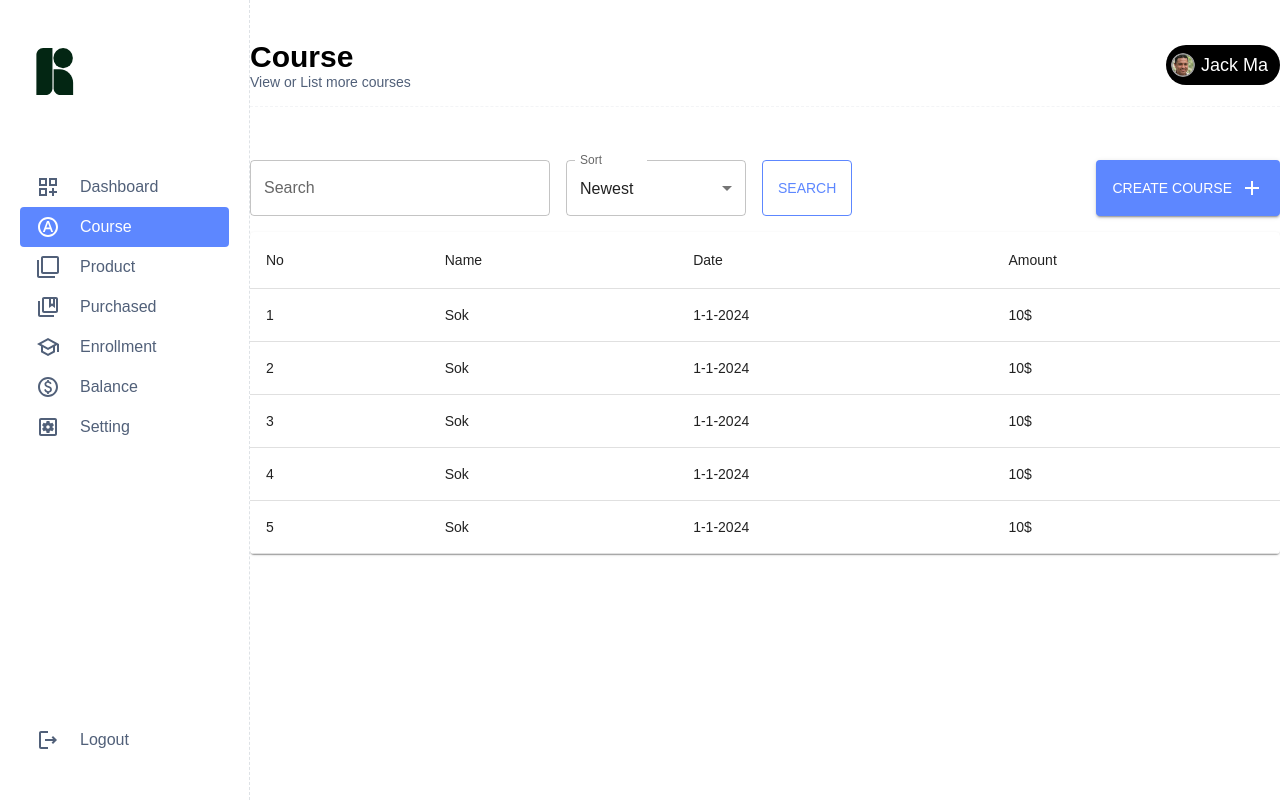
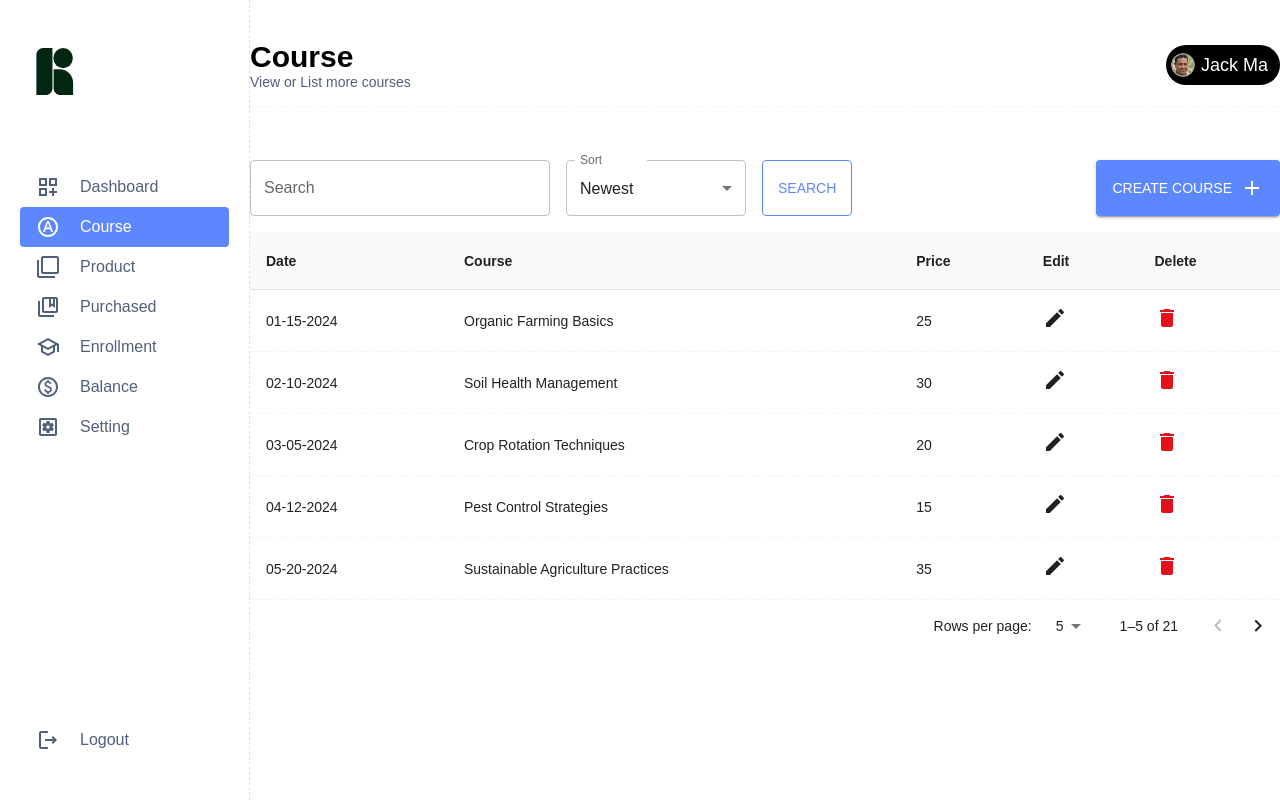
Before and after one commit to Kh1T/agteach-instructor, a React (Create React App) app: page /course in a window 1280 px wide. Built offline with nearby package versions, Linux system fonts and the light colour scheme.

Commit message:
feat: pdate table course page with edit and delete icon

```diff
--- /dev/null
+++ b/src/data/coursesData.js
@@ -0,0 +1,107 @@
+export const courses = [
+  {
+    date: "01-15-2024",
+    course: "Organic Farming Basics",
+    price: 25,
+  },
+  {
+    date: "02-10-2024",
+    course: "Soil Health Management",
+    price: 30,
+  },
+  {
+    date: "03-05-2024",
+    course: "Crop Rotation Techniques",
+    price: 20,
+  },
+  {
+    date: "04-12-2024",
+    course: "Pest Control Strategies",
+    price: 15,
+  },
+  {
+    date: "05-20-2024",
+    course: "Sustainable Agriculture Practices",
+    price: 35,
+  },
+  {
+    date: "06-18-2024",
+    course: "Irrigation Systems Design",
+    price: 40,
+  },
+  {
+    date: "07-22-2024",
+    course: "Herb Gardening Essentials",
+    price: 18,
+  },
+  {
+    date: "08-30-2024",
+    course: "Beekeeping Fundamentals",
+    price: 28,
+  },
+  {
+    date: "09-10-2024",
+    course: "Greenhouse Management",
+    price: 32,
+  },
+  {
+    date: "10-15-2024",
+    course: "Permaculture Design",
+    price: 22,
+  },
+  {
+    date: "11-05-2024",
+    course: "Agroforestry Techniques",
+    price: 27,
+  },
+  {
+    date: "12-12-2024",
+    course: "Aquaponics Systems",
+    price: 45,
+  },
+  {
+    date: "01-08-2025",
+    course: "Seed Saving Methods",
+    price: 12,
+  },
+  {
+    date: "02-14-2025",
+    course: "Farm Management Essentials",
+    price: 50,
+  },
+  {
+    date: "03-25-2025",
+    course: "Livestock Care Practices",
+    price: 33,
+  },
+  {
+    date: "04-30-2025",
+    course: "Composting Techniques",
+    price: 16,
+  },
+  {
+    date: "05-15-2025",
+    course: "Fruit Tree Pruning",
+    price: 24,
+  },
+  {
+    date: "06-20-2025",
+    course: "Vegetable Gardening Basics",
+    price: 19,
+  },
+  {
+    date: "07-10-2025",
+    course: "Farm-to-Table Practices",
+    price: 29,
+  },
+  {
+    date: "08-05-2025",
+    course: "Crop Disease Management",
+    price: 21,
+  },
+  {
+    date: "09-15-2025",
+    course: "Agroecology Principles",
+    price: 26,
+  },
+];
--- a/src/pages/Course.jsx
+++ b/src/pages/Course.jsx
@@ -1,13 +1,27 @@
 import { useRef, useState } from "react";
+import DeleteIcon from "@mui/icons-material/Delete";
+import EditIcon from "@mui/icons-material/Edit";
 import QueryHeader from "../components/QueryHeader";
-import CustomTableMui from "../components/CustomTableMui";
-import { data } from "../data/sampleDashboardData";
+import TableComponent from "../components/TableComponent";
+import { courses } from "../data/coursesData";
 
 function CoursePage() {
   const [selectState, setSelectState] = useState(0);
 
   const searchRef = useRef();
   const label = "Sort";
+  const courseList = courses.map((item) => ({
+    ...item,
+    edit: (
+      // <Button variant="contained">
+        <EditIcon sx={{ cursor: "pointer"}} onClick={() => console.log(item.name)} />
+
+      // </Button>
+    ),
+    delete: <DeleteIcon color="red" sx={{cursor: "pointer"}} onClick={() => console.log(item.name)} />
+  }));
+
+
   function handleSearch() {
     console.log(searchRef.current.value);
     console.log(selectState);
@@ -23,7 +37,8 @@ function CoursePage() {
         pathCreated="/course/new"
         labelCreate="Create Course"
       />
-      <CustomTableMui data={data}/>
+      <TableComponent data={courseList} isPagination={true}/>
+      {/* <CustomTableMui data={data}/> */}
     </>
   );
 }
```
